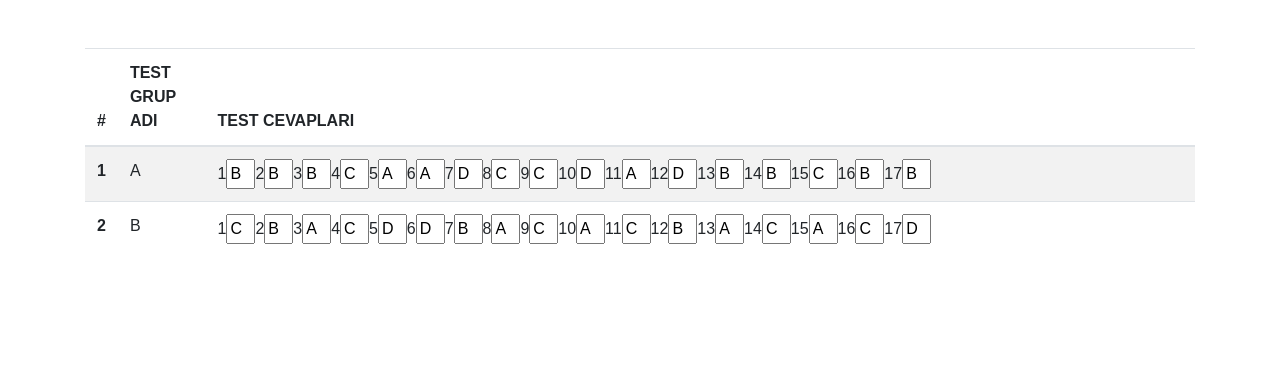
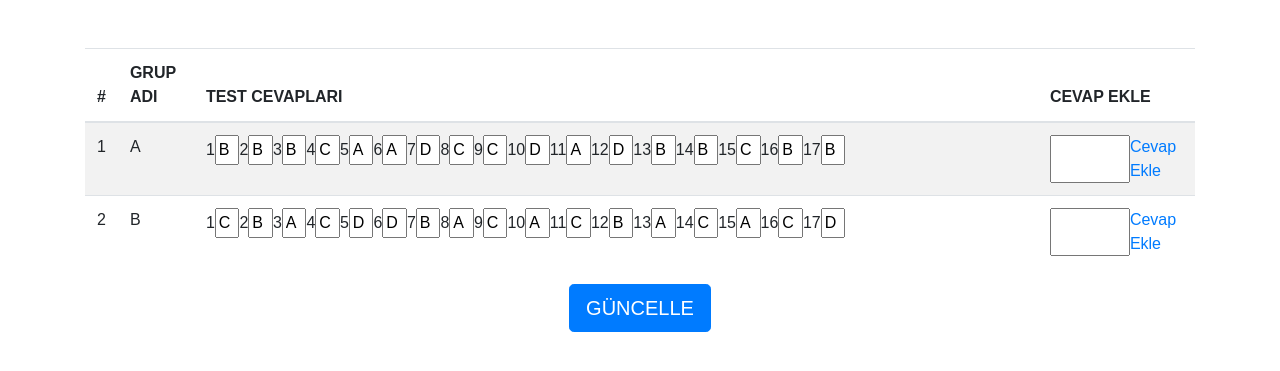
Before and after one commit to ahmetmujde/Exam-Reader, a PHP site: page /sinavayar.php?sinavno=58395442546 in a window 1280 px wide. Shown: the part 61-432 px from the top of the page. Run offline with PHP 8.4, Linux system fonts and the light colour scheme; data comes from the database, SQL or seed files in the repository; some libraries are stand-ins or nearby versions.

Commit message:
ikinci güncelleme

```diff
--- a/sinavayar.php
+++ b/sinavayar.php
@@ -1,3 +1,5 @@
+
+<?PHP  include("mysqlcnn.php"); ?>
 
 <!DOCTYPE html>
 <html lang="tr">
@@ -20,7 +22,7 @@
 </head>
 
 <style>
-input {
+.uzunluk {
   width: 3%;
 }
 </style>
@@ -48,11 +50,12 @@ input {
 <div class="container">
     <div class="row">
         <div class="col-md-12">
+        <form method="post" name="" id="form1">
             <?php
 
                 $sinav_no=$_GET["sinavno"];
 
-                include("mysqlcnn.php");
+                echo '<input name="sinavno" type="hidden" value="'.$sinav_no.'">';
 
                 $sql = "select ROW_NUMBER() OVER(ORDER BY test_adi ASC) as satir,test_adi,cevaplar from test where sinav_no ='".$sinav_no."'";
 
@@ -61,12 +64,15 @@ input {
                 //KİTAPCİK(Test) İSLEMLERİ YAZDIRMA
 
                 if ($result->num_rows > 0) { ?>
+
+
                 <table class="table table-striped">
                     <thead>
                         <tr>
                         <th scope="col">#</th>
-                        <th scope="col">TEST GRUP ADI </th>
+                        <th scope="col">GRUP ADI </th>
                         <th scope="col">TEST CEVAPLARI</th>
+                        <th scope="col">CEVAP EKLE</th>
                         </tr>
                     </thead>
 
@@ -76,20 +82,87 @@ input {
                     //kod girisi ile test verilerini Yazdırma
 
                         while($row = $result->fetch_assoc()) {
-                            echo '<th scope="row">'.$row["satir"].'</th>';
+
+                            echo '<td scope="row">'.$row["satir"].'</t>';
                             echo '<td>'.$row["test_adi"].'</td>';
                             echo '<td>';
                             for($i=0; $i<strlen($row["cevaplar"]); $i++)
                             {
-                                echo ($i+1).'<input type="text" name="cvp'.$i.'" value="'.$row["cevaplar"][$i].'">';
+                                echo ($i+1).'<input class="uzunluk" type="text" name="'.$row["test_adi"].'[]" value="'.$row["cevaplar"][$i].'">';
                             }
-                            echo '</td></tr>';
+                            echo '<div id="alan'.$row["test_adi"].'"/></td>';
+                            echo '<td>
+                                    <div class="d-flex justify-content-start">
+                                    <input style="width:80px;" type="text" id="member'.$row["test_adi"].'" name="member'.$row["test_adi"].'" value="">
+                                    <a href="#" id="cevapekle'.$row["test_adi"].'" onclick="ekle'.$row["test_adi"].'()">Cevap Ekle</a>
+                                    </div>
+                                  </td></tr>';
+                            /**java script işlemleri */
+
+                            echo '<script >
+                            function ekle'.$row["test_adi"].'(){
+                                      var number = document.getElementById("member'.$row["test_adi"].'").value;
+                                      var alan = document.getElementById("alan'.$row["test_adi"].'");
+                                      while (alan.hasChildNodes()) {
+                                          alan.removeChild(alan.lastChild);
+                                      }
+
+                                      for (i='.strlen($row["cevaplar"]).';i<'.strlen($row["cevaplar"]).'+Number(number);i++){
+                                          alan.appendChild(document.createTextNode((i+1)));
+                                          var input = document.createElement("input");
+                                          input.type = "text";
+                                          input.name ="'.$row["test_adi"].'[]";
+                                          input.style="width:3%";
+                                          alan.appendChild(input);
+                                      }
+                                  }
+                          </script>';
                         }
                     }
                     ?>
 
             </tbody>
         </table>
+        </form>
+
+        <div class="d-flex justify-content-center">
+            <button type="submit" form="form1" name="guncelle" class="btn btn-primary btn-lg">GÜNCELLE</button>
+        </div>
+
+
+
+
     </div>
+
+    <?php
+        if(isset($_POST['guncelle']))
+        {
+            $sinav_no=$_POST["sinavno"];
+
+            echo $sinav_no;
+
+            $sql = "select ROW_NUMBER() OVER(ORDER BY test_adi ASC) as satir,test_adi,cevaplar from test where sinav_no ='".$sinav_no."'";
+
+            $result = $conn->query($sql);
+
+            while($row = $result->fetch_assoc()) {
+                foreach($_POST[$row["test_adi"]] as $i) {
+
+                    $cevaplar .= $i;
+                }
+
+                $kod = 'update test set cevaplar="'.$cevaplar.'" where test_adi="'.$row["test_adi"].'" and sinav_no="'.$sinav_no.'"';
+                $isle= $conn->prepare($kod);
+                $isle->execute();
+                $cevaplar="";
+
+            }
+
+            $url= "sinavayar.php?sinavno=$sinav_no";
+
+            exit(header("Location: $url"));
+        }
+
+    ?>
   </div>
 </div>
```
